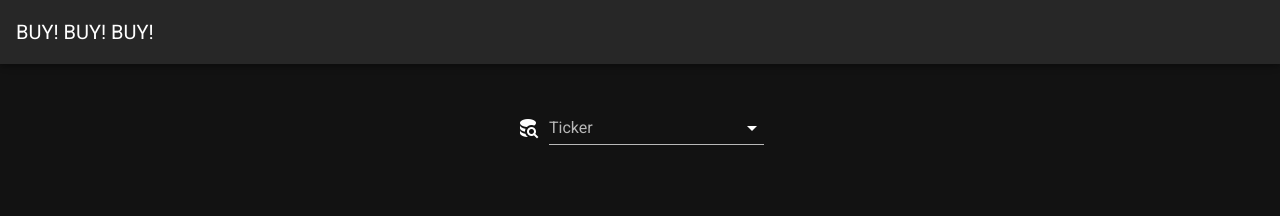
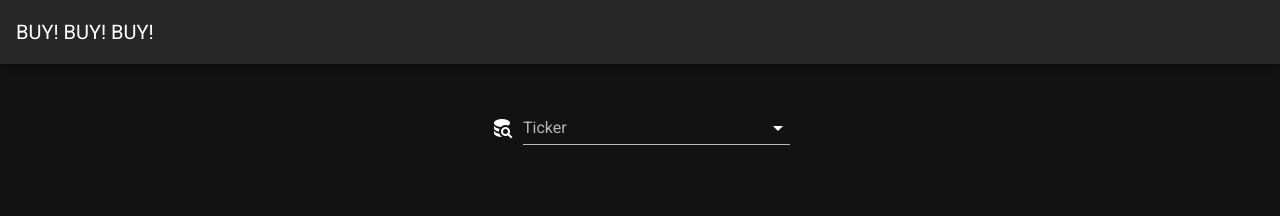
Before and after one commit to brute-force/buybuybuy, a Nuxt app: page / in a window 1280 px wide. Shown: the top 216 px of the page. Built offline with nearby package versions, Linux system fonts and the light colour scheme.

Commit message:
re-style ticker search -increase width -fix placeholder text

```diff
--- a/pages/index.vue
+++ b/pages/index.vue
@@ -17,10 +17,11 @@
           :search-input.sync="search"
           hide-no-data
           label="Ticker"
-          placeholder="Start typing to Search"
+          placeholder="Start typing to search"
           prepend-icon="mdi-database-search"
           return-object
           clearable
+          class="search"
           @input="go"
         />
         </v-autocomplete>
@@ -73,3 +74,9 @@ export default {
   }
 };
 </script>
+
+<style scoped>
+.search {
+  min-width: 300px;
+}
+</style>
```
